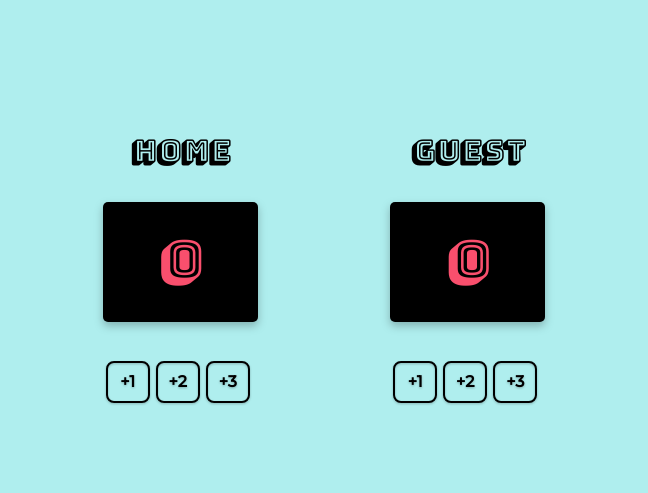
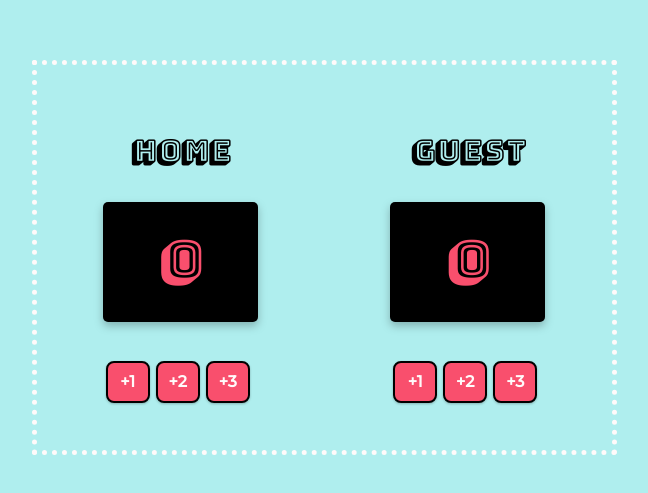
Before and after one commit to wesiptea/point-counter-app, a plain HTML site: page index.html in a window 1280 px wide. Shown: the part 143-636 px from the top of the page, without its empty margins (316-964 px from the left). Drawn offline with nearby package versions, Linux system fonts and the light colour scheme.

Commit message:
Build out html and css

```diff
--- a/index.css
+++ b/index.css
@@ -6,6 +6,7 @@ body {
 }
 
 .container {
+    border: snow dotted 5px;
     display: flex;
     align-items: center;
     justify-content: space-around;
@@ -40,9 +41,10 @@ h1 {
 }
 
 .add {
+    background-color:#F94F6D;
     border: black solid 2px;
     border-radius: 8px;
-    color: black;
+    color: snow;
     filter: drop-shadow(0px 1px 1px rgba(0, 0, 0, 0.25));
     font-family: 'Montserrat', sans-serif;
     font-weight: bolder;
@@ -52,6 +54,6 @@ h1 {
     width: 45px
 }
 
-p {
+button {
     kerning: 3px;
 }
--- a/index.html
+++ b/index.html
@@ -15,26 +15,28 @@
         <div>
             <div class="team-score" id="home-score">
                 <h3>HOME</h3>
-                <h1 id="count-el">0</h1>
+                <h1 id="home-count-el">0</h1>
             </div>
             <div class="button-container">
-                <p class="add" id="add-1">+1</p>
-                <p class="add" id="add-2">+2</p>
-                <p class="add" id="add-3">+3</p>
+                <button class="add" id="home-add-1-btn" onclick="home-increment1()">+1</button>
+                <button class="add" id="home-add-2-btn" onclick="home-increment2()">+2</button>
+                <button class="add" id="home-add-3-btn" onclick="home-increment3()">+3</button>
             </div>
         </div>
         <div>
             <div class="team-score" id="guest-score">
                 <h3>GUEST</h3>
-                <h1 id="count-el">0</h1>
+                <h1 id="guest-count-el">0</h1>
             </div>
             <div class="button-container">
-                <p class="add" id="add-1">+1</p>
-                <p class="add" id="add-2">+2</p>
-                <p class="add" id="add-3">+3</p>
+                <button class="add" id="guest-add-1-btn" onclick="guest-increment1()">+1</button>
+                <button class="add" id="guest-add-2-btn" onclick="guest-increment2()">+2</button>
+                <button class="add" id="guest-add-3-btn" onclick="guest-increment3()">+3</button>
             </div>
         </div>
-        <script src="index.js"></script>
+    </div>
+
+    <script src="index.js"></script>
 </body>
 
 </html>
--- /dev/null
+++ b/index.js
@@ -0,0 +1,17 @@
+// 1 - initial home and guest counts to 0
+// 2 - listen for clicks on 3 home buttons
+// 3 - listen for clicks on 3 guest buttons
+// 4 - increment the count variable in html to reflect the modified count
+
+
+let homeCountEl = document.getElementById("home-count-el");
+let guestCountEl = document.getElementById("guest-count-el");
+
+let count = 0;
+
+function homeIncrement1() {
+    count += 1;
+    homeCountEl.textContent = count;
+    guestCountEl.textContent = count;
+    console.log(count);
+}
```
